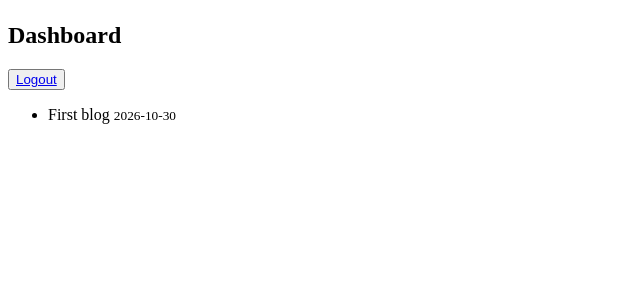
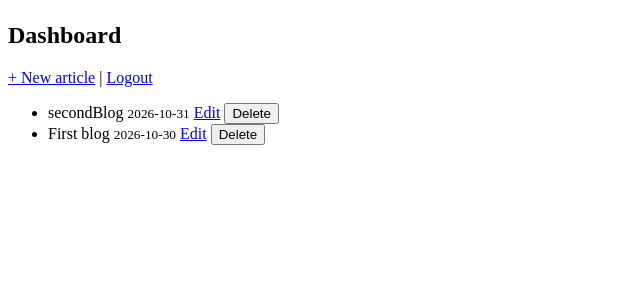
Before and after one commit to ademadem05/Personal-Blog, a Flask app: page /admin in a window 1280 px wide. Shown: the part 58-358 px from the top of the page, without its empty margins (0-640 px from the left). Run offline with Flask 3, Linux system fonts and the light colour scheme; the visitor is signed in with stand-in values (Sample User, id 1).

Commit message:
Add new/edit/delete article management; fix login form action and new-article validation

```diff
--- a/app.py
+++ b/app.py
@@ -1,5 +1,6 @@
 from flask import Flask, render_template, abort, request, redirect, url_for, session
 import storage
+from datetime import date
 
 app = Flask(__name__)
 
@@ -41,7 +42,7 @@ def login():
 @app.route("/admin")
 def dashboard():
     if not session.get("logged_in"):
-        redirect(url_for("login"))
+        return redirect(url_for("login"))
 
     articles = storage.get_all_articles()
     return render_template("dashboard.html", articles = articles)
@@ -54,6 +55,61 @@ def logout():
     return redirect(url_for("home"))
 
 
+@app.route("/admin/new", methods =["GET","POST"])
+def new_article():
+    if not session.get("logged_in"):
+        return redirect(url_for("login"))
+
+    error = None
+    article = {"title": "", "content": "", "date": date.today().isoformat()}
+    if request.method == "POST":
+        article["title"] = request.form["title"].strip()
+        article["content"] = request.form["content"].strip()
+        article["date"] = request.form["date"].strip()
+
+        if not article["title"] or not article["content"]:
+            error = "Title and content cannot be empty"
+        else:
+            article["id"] = storage.get_next_id()
+            storage.save_article(article)
+            return redirect(url_for("dashboard"))
+
+    return render_template("article_form.html", heading="New Article", article=article, error=error)
+
+
+@app.route("/admin/edit/<int:article_id>", methods=["GET", "POST"])
+def edit_article(article_id):
+    if not session.get("logged_in"):
+        return redirect(url_for("login"))
+
+    article = storage.get_article(article_id)
+    if article is None:
+        abort(404)
+
+    error = None
+
+    if request.method == "POST":
+        article["title"] = request.form["title"].strip()
+        article["content"] = request.form["content"].strip()
+        article["date"] = request.form["date"]
+
+        if not article["title"] or not article["content"]:
+            error = "Title and content cannot be empty"
+        else:
+            storage.save_article(article)
+            return redirect(url_for("dashboard"))
+
+    return render_template("article_form.html", heading="Edit Article", article=article, error=error)
+
+
+@app.route("/admin/delete/<int:article_id>", methods=["POST"])
+def remove_article(article_id):
+    if not session.get("logged_in"):
+        return redirect(url_for("login"))
+
+    storage.delete_article(article_id)
+    return redirect(url_for("dashboard"))
+
 
 if __name__ == "__main__":
     app.run(debug=True)
--- /dev/null
+++ b/articles/2.json
@@ -0,0 +1,6 @@
+{
+    "title": "secondBlog",
+    "content": "Coding is amazing!!",
+    "date": "2026-10-31",
+    "id": 2
+}
--- a/templates/dashboard.html
+++ b/templates/dashboard.html
@@ -4,12 +4,24 @@
 
 {% block content %}
     <h2>Dashboard</h2>
-    <p><button><a href="{{ url_for('logout') }}">Logout</a></button></p>
+    <p>
+        <a href="{{ url_for('new_article') }}">+ New article</a> |
+        <a href="{{ url_for('logout') }}">Logout</a>
+    </p>
 
-    <ul>
+    {% if articles %}
+        <ul>
         {% for article in articles %}
-            <li>{{article.title}} <small>{{article.date}}</small></li>
+            <li>
+                {{ article.title }} <small>{{ article.date }}</small>
+                <a href="{{ url_for('edit_article', article_id=article.id) }}">Edit</a>
+                <form method="post" action="{{ url_for('remove_article', article_id=article.id) }}" style="display: inline;">
+                    <button type="submit">Delete</button>
+                </form>
+            </li>
         {% endfor %}
-    </ul>
-
+        </ul>
+    {% else %}
+        <p>No articles yet.</p>
+    {% endif %}
 {% endblock content %}
```
Also changed, not shown: templates/article_form.html (added, +30 -0 lines), templates/login.html (+4 -4 lines).
